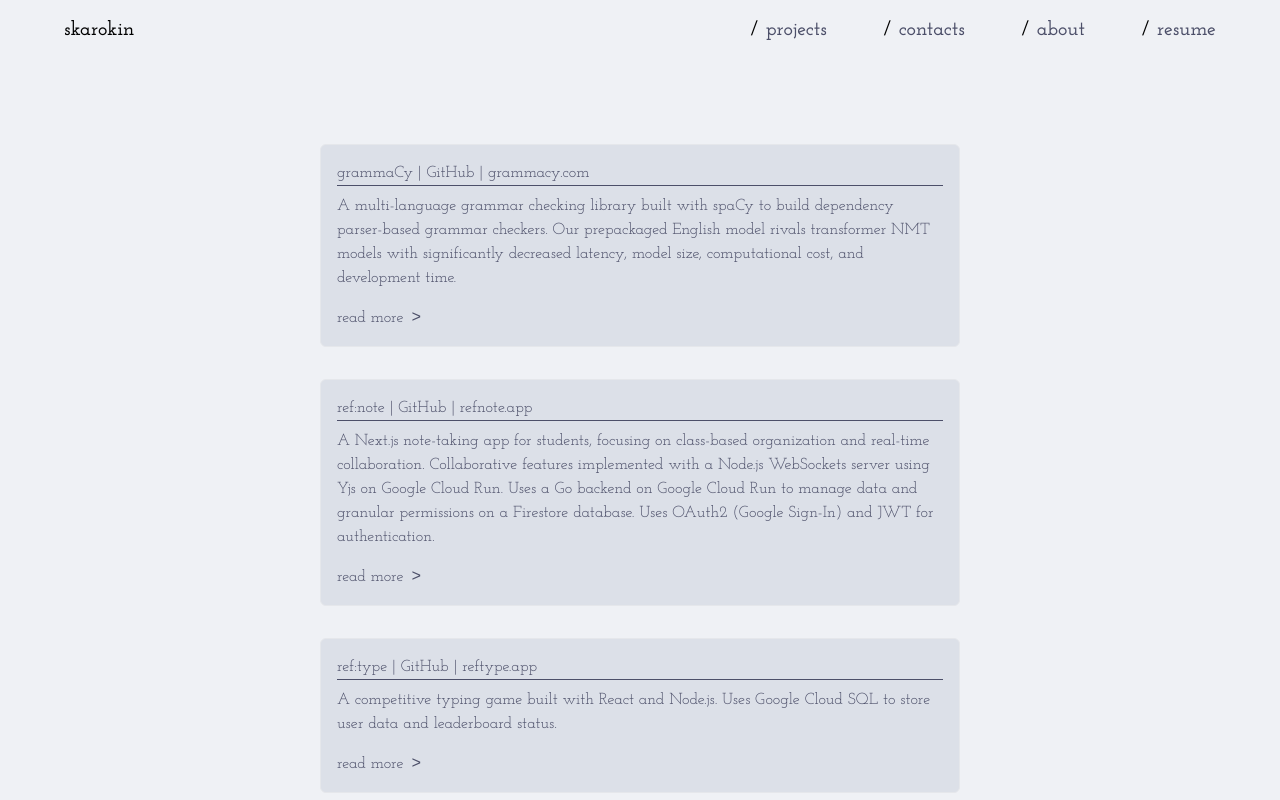
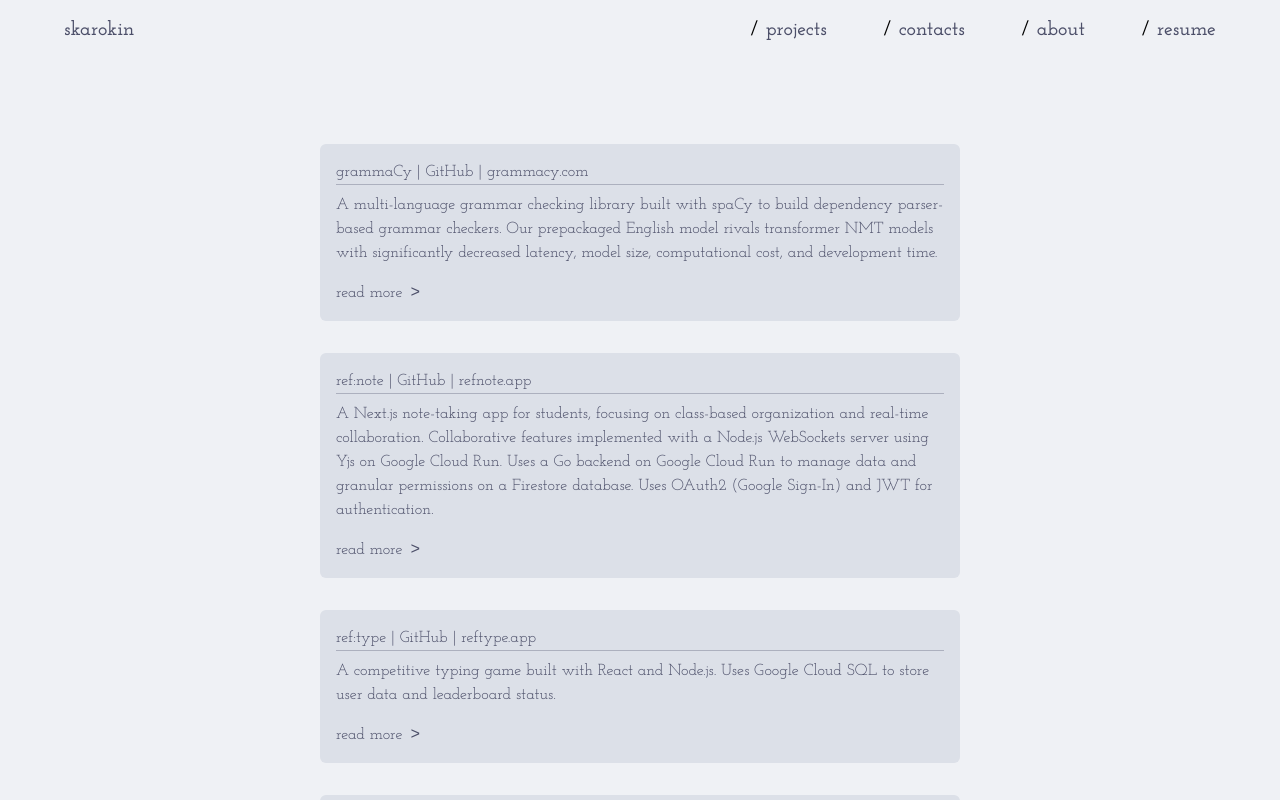
Before and after one commit to skarokin/portfolio-svelte, a SvelteKit app: page /projects in a window 1280 px wide. Shown: the top 800 px of the page. Built offline with nearby package versions, Linux system fonts and the light colour scheme; a web font is replaced by a local one.

Commit message:
remove unnecessary border from card, change card <hr> color to new var(--card-hr)

```diff
--- a/src/app.css
+++ b/src/app.css
@@ -8,6 +8,7 @@
     --peach: #fe640b;
     --card-bg: #dce0e8;
     --hr: #c4c4c4;
+    --card-hr: #acb0be;
     --footer-text: #7c7f93;
 }
 
--- a/src/components/Card.svelte
+++ b/src/components/Card.svelte
@@ -9,7 +9,7 @@
     const projectURL = `/projects/${title.replace(":", "")}`
 </script>
 
-<div class="my-4 border rounded-md p-4 bg-[var(--card-bg)]">
+<div class="my-4 rounded-md p-4 bg-[var(--card-bg)]">
     <h3 class="text-sm sm:text-base">
         <a href={projectURL}>{title}</a> |
         <a href={githubLink} target="_blank">GitHub</a>
@@ -17,7 +17,7 @@
             | <a href={websiteLink} target="_blank">{websiteName}</a>
         {/if}
     </h3>
-    <hr class="border-[var(--text-main)] w-full mb-2" />
+    <hr class="border-[var(--card-hr)] w-full mb-2" />
     <p class="text-sm sm:text-base">{description}</p>
     <h5 class="text-sm sm:text-base mt-4">
         <a href={projectURL}>read more</a>
--- a/src/components/Header.svelte
+++ b/src/components/Header.svelte
@@ -101,6 +101,7 @@
     }
 
     .skarokin {
+        color: var(--text-main);
         transition: all 0.2s ease;
     }
 
```
